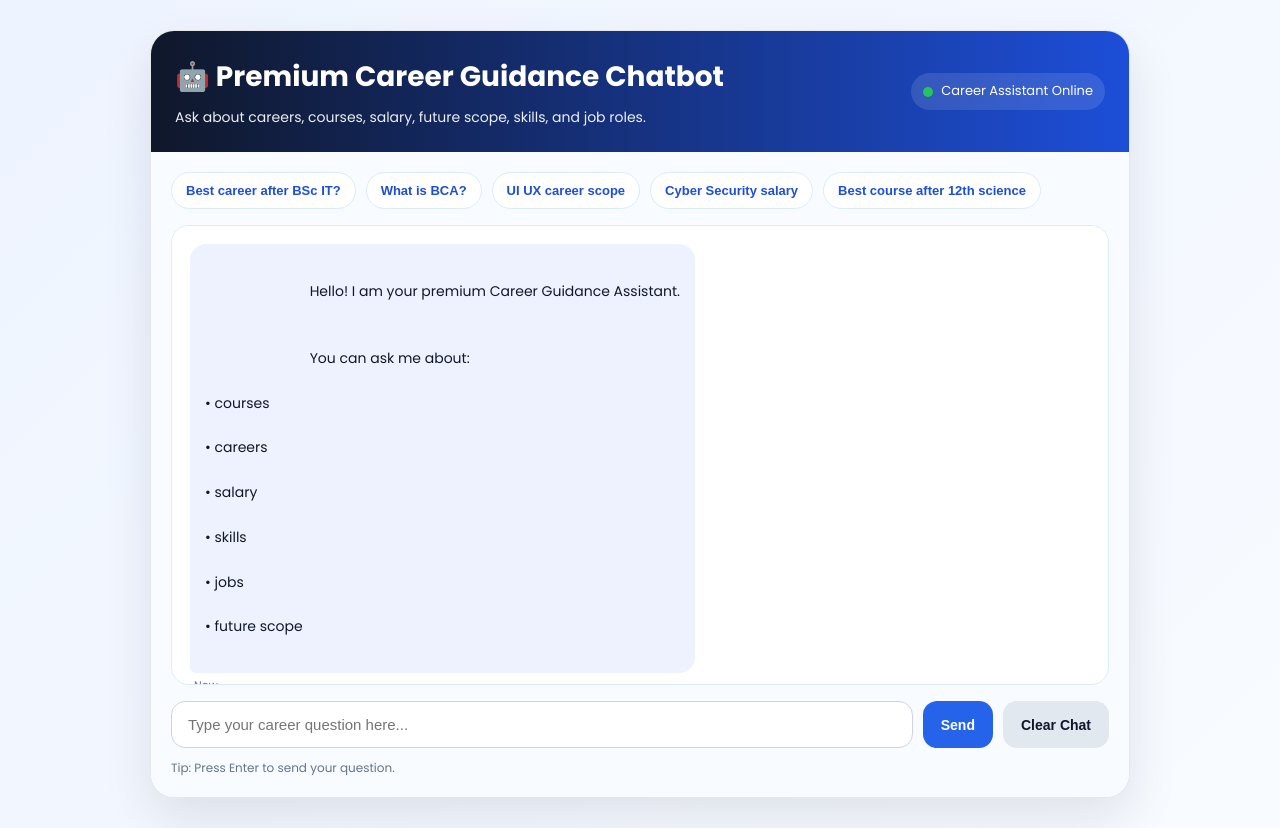
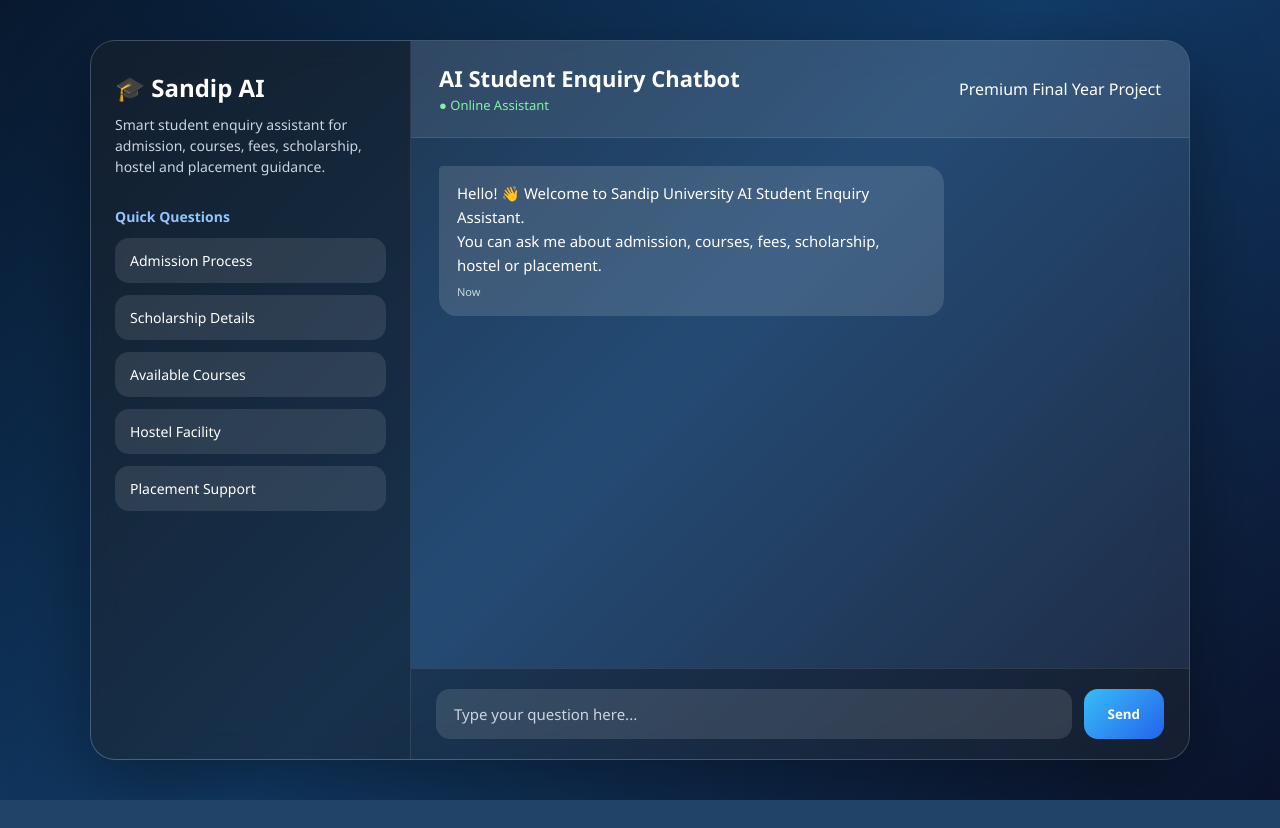
Before and after one commit to nilamtandel-spec/ai-career-guidance, a Python web app: template templates/chatbot.html in a window 1280 px wide. After the commit the page ends 800 px from the top, so only its background shows below. Run offline with Jinja, Linux system fonts and the light colour scheme; the template is opened without the code that fills it, so the values that code supplies are empty.

Commit message:
Update chatbot.html

```diff
--- a/templates/chatbot.html
+++ b/templates/chatbot.html
@@ -2,424 +2,353 @@
 <html lang="en">
 <head>
     <meta charset="UTF-8">
+    <title>AI Student Enquiry Chatbot</title>
     <meta name="viewport" content="width=device-width, initial-scale=1.0">
-    <title>AI Career Chatbot</title>
-    <link rel="stylesheet" href="{{ url_for('static', filename='style.css') }}">
+
     <style>
-        .chat-page {
-            min-height: 100vh;
-            background: linear-gradient(135deg, #eef4ff 0%, #f8fbff 100%);
-            padding: 30px 15px;
+        * {
+            margin: 0;
+            padding: 0;
+            box-sizing: border-box;
+            font-family: 'Segoe UI', sans-serif;
         }
 
-        .chat-shell {
-            max-width: 980px;
-            margin: 0 auto;
-            background: #ffffff;
-            border-radius: 24px;
-            box-shadow: 0 20px 50px rgba(15, 23, 42, 0.10);
+        body {
+            background: linear-gradient(135deg, #08192e, #123c69, #0b132b);
+            min-height: 100vh;
+            display: flex;
+            justify-content: center;
+            align-items: center;
+            color: white;
+        }
+
+        .chat-wrapper {
+            width: 95%;
+            max-width: 1100px;
+            height: 90vh;
+            display: grid;
+            grid-template-columns: 320px 1fr;
+            background: rgba(255,255,255,0.08);
+            backdrop-filter: blur(16px);
+            border-radius: 25px;
             overflow: hidden;
-            border: 1px solid #e5e7eb;
+            box-shadow: 0 25px 80px rgba(0,0,0,0.4);
+            border: 1px solid rgba(255,255,255,0.15);
+        }
+
+        .sidebar {
+            background: rgba(0,0,0,0.35);
+            padding: 30px 24px;
+            border-right: 1px solid rgba(255,255,255,0.1);
+        }
+
+        .logo {
+            font-size: 24px;
+            font-weight: 800;
+            margin-bottom: 10px;
+        }
+
+        .subtitle {
+            color: #cbd5e1;
+            font-size: 14px;
+            line-height: 1.5;
+            margin-bottom: 30px;
+        }
+
+        .quick-title {
+            font-size: 14px;
+            color: #93c5fd;
+            margin-bottom: 12px;
+            font-weight: 600;
+        }
+
+        .quick-btn {
+            width: 100%;
+            padding: 13px 15px;
+            margin-bottom: 12px;
+            border: none;
+            border-radius: 14px;
+            background: rgba(255,255,255,0.1);
+            color: white;
+            text-align: left;
+            cursor: pointer;
+            transition: 0.3s;
+            font-size: 14px;
+        }
+
+        .quick-btn:hover {
+            background: #2563eb;
+            transform: translateX(4px);
+        }
+
+        .chat-main {
+            display: flex;
+            flex-direction: column;
+            height: 100%;
         }
 
         .chat-header {
-            background: linear-gradient(90deg, #0f172a 0%, #1d4ed8 100%);
-            color: white;
-            padding: 24px;
+            padding: 22px 28px;
+            background: rgba(255,255,255,0.08);
+            border-bottom: 1px solid rgba(255,255,255,0.1);
+            display: flex;
+            align-items: center;
+            justify-content: space-between;
         }
 
-        .chat-header h1 {
-            margin: 0 0 6px;
-            font-size: 28px;
+        .chat-header h2 {
+            font-size: 22px;
         }
 
-        .chat-header p {
-            margin: 0;
-            opacity: 0.92;
+        .status {
+            font-size: 13px;
+            color: #86efac;
+        }
+
+        .chat-box {
+            flex: 1;
+            padding: 28px;
+            overflow-y: auto;
+        }
+
+        .message {
+            display: flex;
+            margin-bottom: 22px;
+            animation: fadeIn 0.3s ease;
+        }
+
+        .message.user {
+            justify-content: flex-end;
+        }
+
+        .bubble {
+            max-width: 70%;
+            padding: 15px 18px;
+            border-radius: 18px;
+            font-size: 15px;
+            line-height: 1.6;
+        }
+
+        .bot .bubble {
+            background: rgba(255,255,255,0.13);
+            border-top-left-radius: 4px;
+        }
+
+        .user .bubble {
+            background: linear-gradient(135deg, #2563eb, #1d4ed8);
+            border-top-right-radius: 4px;
+        }
+
+        .time {
+            display: block;
+            font-size: 11px;
+            color: #cbd5e1;
+            margin-top: 6px;
+        }
+
+        .typing {
+            display: none;
+            padding: 0 28px 12px;
+            color: #cbd5e1;
             font-size: 14px;
         }
 
-        .chat-topbar {
+        .chat-input-area {
+            padding: 20px 25px;
+            background: rgba(0,0,0,0.28);
             display: flex;
-            justify-content: space-between;
-            align-items: center;
             gap: 12px;
-            flex-wrap: wrap;
+            border-top: 1px solid rgba(255,255,255,0.1);
         }
 
-        .chat-status {
-            display: inline-flex;
-            align-items: center;
-            gap: 8px;
+        .chat-input-area input {
+            flex: 1;
+            padding: 15px 18px;
+            border-radius: 14px;
+            border: none;
+            outline: none;
+            font-size: 15px;
             background: rgba(255,255,255,0.12);
-            padding: 8px 12px;
-            border-radius: 999px;
-            font-size: 13px;
+            color: white;
         }
 
-        .status-dot {
-            width: 10px;
-            height: 10px;
-            background: #22c55e;
-            border-radius: 50%;
-        }
-
-        .chat-body {
-            padding: 20px;
-            background: #f8fbff;
-        }
-
-        .chat-suggestions {
-            display: flex;
-            gap: 10px;
-            flex-wrap: wrap;
-            margin-bottom: 16px;
-        }
-
-        .suggestion-btn {
-            border: 1px solid #dbeafe;
-            background: white;
-            color: #1d4ed8;
-            padding: 10px 14px;
-            border-radius: 999px;
-            cursor: pointer;
-            font-size: 13px;
-            font-weight: 600;
-            transition: 0.2s ease;
-        }
-
-        .suggestion-btn:hover {
-            background: #eff6ff;
-        }
-
-        .chat-box {
-            height: 460px;
-            overflow-y: auto;
-            background: white;
-            border: 1px solid #dbeafe;
-            border-radius: 18px;
-            padding: 18px;
-            display: flex;
-            flex-direction: column;
-            gap: 14px;
-            scroll-behavior: smooth;
-        }
-
-        .msg-row {
-            display: flex;
-            flex-direction: column;
-            max-width: 78%;
-        }
-
-        .msg-row.user-row {
-            align-self: flex-end;
-        }
-
-        .msg-row.bot-row {
-            align-self: flex-start;
-        }
-
-        .msg {
-            padding: 13px 15px;
-            border-radius: 16px;
-            line-height: 1.6;
-            font-size: 14px;
-            white-space: pre-wrap;
-            word-wrap: break-word;
-        }
-
-        .msg.user {
-            background: linear-gradient(135deg, #2563eb, #1d4ed8);
-            color: white;
-            border-bottom-right-radius: 6px;
-        }
-
-        .msg.bot {
-            background: #eef2ff;
-            color: #111827;
-            border-bottom-left-radius: 6px;
-        }
-
-        .msg-time {
-            font-size: 11px;
-            color: #64748b;
-            margin-top: 4px;
-            padding: 0 4px;
-        }
-
-        .typing {
-            display: inline-flex;
-            gap: 6px;
-            align-items: center;
-            min-height: 20px;
-        }
-
-        .typing span {
-            width: 8px;
-            height: 8px;
-            background: #64748b;
-            border-radius: 50%;
-            animation: bounce 1.2s infinite ease-in-out;
-        }
-
-        .typing span:nth-child(2) { animation-delay: 0.2s; }
-        .typing span:nth-child(3) { animation-delay: 0.4s; }
-
-        @keyframes bounce {
-            0%, 80%, 100% { transform: scale(0.7); opacity: 0.5; }
-            40% { transform: scale(1); opacity: 1; }
-        }
-
-        .chat-controls {
-            margin-top: 16px;
-            display: flex;
-            gap: 10px;
-            align-items: stretch;
-            flex-wrap: wrap;
-        }
-
-        .chat-input-wrap {
-            flex: 1;
-            display: flex;
-            gap: 10px;
-            min-width: 260px;
-        }
-
-        .chat-input-wrap input {
-            flex: 1;
-            border: 1px solid #cbd5e1;
-            border-radius: 14px;
-            padding: 14px 16px;
-            font-size: 15px;
-            outline: none;
-            background: white;
-        }
-
-        .chat-input-wrap input:focus {
-            border-color: #93c5fd;
-            box-shadow: 0 0 0 4px rgba(59,130,246,0.10);
-        }
-
-        .chat-btn {
-            border: none;
-            border-radius: 14px;
-            padding: 14px 18px;
-            cursor: pointer;
-            font-weight: 700;
-            font-size: 14px;
-            transition: 0.2s ease;
+        .chat-input-area input::placeholder {
+            color: #cbd5e1;
         }
 
         .send-btn {
-            background: #2563eb;
+            padding: 15px 24px;
+            border: none;
+            border-radius: 14px;
+            background: linear-gradient(135deg, #38bdf8, #2563eb);
             color: white;
+            font-weight: 700;
+            cursor: pointer;
+            transition: 0.3s;
         }
 
         .send-btn:hover {
-            background: #1d4ed8;
+            transform: scale(1.05);
         }
 
-        .clear-btn {
-            background: #e2e8f0;
-            color: #0f172a;
+        @keyframes fadeIn {
+            from {
+                opacity: 0;
+                transform: translateY(8px);
+            }
+            to {
+                opacity: 1;
+                transform: translateY(0);
+            }
         }
 
-        .clear-btn:hover {
-            background: #cbd5e1;
+        @media(max-width: 850px) {
+            .chat-wrapper {
+                grid-template-columns: 1fr;
+                height: 100vh;
+                width: 100%;
+                border-radius: 0;
             }
 
-        .chat-note {
-            margin-top: 10px;
-            font-size: 12px;
-            color: #64748b;
+            .sidebar {
+                display: none;
             }
 
-        @media (max-width: 768px) {
-            .chat-header h1 {
-                font-size: 23px;
-            }
-
-            .chat-box {
-                height: 420px;
-            }
-
-            .msg-row {
-                max-width: 92%;
-            }
-
-            .chat-controls {
-                flex-direction: column;
-            }
-
-            .chat-input-wrap {
-                width: 100%;
-            }
-
-            .chat-btn {
-                width: 100%;
+            .bubble {
+                max-width: 85%;
             }
         }
     </style>
 </head>
+
 <body>
-    <div class="chat-page">
-        <div class="chat-shell">
+
+<div class="chat-wrapper">
+
+    <div class="sidebar">
+        <div class="logo">🎓 Sandip AI</div>
+        <p class="subtitle">
+            Smart student enquiry assistant for admission, courses, fees, scholarship, hostel and placement guidance.
+        </p>
+
+        <div class="quick-title">Quick Questions</div>
+
+        <button class="quick-btn" onclick="quickQuestion('Tell me about admission process')">
+            Admission Process
+        </button>
+
+        <button class="quick-btn" onclick="quickQuestion('Tell me about scholarship')">
+            Scholarship Details
+        </button>
+
+        <button class="quick-btn" onclick="quickQuestion('Which courses are available?')">
+            Available Courses
+        </button>
+
+        <button class="quick-btn" onclick="quickQuestion('Tell me about hostel facility')">
+            Hostel Facility
+        </button>
+
+        <button class="quick-btn" onclick="quickQuestion('Tell me about placement')">
+            Placement Support
+        </button>
+    </div>
+
+    <div class="chat-main">
+
         <div class="chat-header">
-                <div class="chat-topbar">
             <div>
-                        <h1>🤖 Premium Career Guidance Chatbot</h1>
-                        <p>Ask about careers, courses, salary, future scope, skills, and job roles.</p>
+                <h2>AI Student Enquiry Chatbot</h2>
+                <span class="status">● Online Assistant</span>
             </div>
-                    <div class="chat-status">
-                        <span class="status-dot"></span>
-                        <span>Career Assistant Online</span>
+            <div>Premium Final Year Project</div>
+        </div>
+
+        <div class="chat-box" id="chatBox">
+            <div class="message bot">
+                <div class="bubble">
+                    Hello! 👋 Welcome to Sandip University AI Student Enquiry Assistant.
+                    <br>
+                    You can ask me about admission, courses, fees, scholarship, hostel or placement.
+                    <span class="time">Now</span>
                 </div>
             </div>
         </div>
 
-            <div class="chat-body">
-                <div class="chat-suggestions">
-                    <button class="suggestion-btn" onclick="fillSuggestion('Best career after BSc IT?')">Best career after BSc IT?</button>
-                    <button class="suggestion-btn" onclick="fillSuggestion('What is BCA?')">What is BCA?</button>
-                    <button class="suggestion-btn" onclick="fillSuggestion('UI UX career scope')">UI UX career scope</button>
-                    <button class="suggestion-btn" onclick="fillSuggestion('Cyber Security salary')">Cyber Security salary</button>
-                    <button class="suggestion-btn" onclick="fillSuggestion('Best course after 12th science')">Best course after 12th science</button>
+        <div class="typing" id="typing">AI Assistant is typing...</div>
+
+        <div class="chat-input-area">
+            <input type="text" id="userInput" placeholder="Type your question here..."
+                   onkeypress="handleKey(event)">
+            <button class="send-btn" onclick="sendMessage()">Send</button>
         </div>
 
-                <div id="chatBox" class="chat-box">
-                    <div class="msg-row bot-row">
-                        <div class="msg bot">
-                            Hello! I am your premium Career Guidance Assistant.<br><br>
-                            You can ask me about:
-                            <br>• courses
-                            <br>• careers
-                            <br>• salary
-                            <br>• skills
-                            <br>• jobs
-                            <br>• future scope
-                        </div>
-                        <div class="msg-time">Now</div>
-                    </div>
     </div>
 
-                <div class="chat-controls">
-                    <div class="chat-input-wrap">
-                        <input type="text" id="msg" placeholder="Type your career question here...">
-                        <button class="chat-btn send-btn" onclick="sendMsg()">Send</button>
-                    </div>
-                    <button class="chat-btn clear-btn" onclick="clearChat()">Clear Chat</button>
-                </div>
-
-                <div class="chat-note">
-                    Tip: Press Enter to send your question.
-                </div>
-            </div>
-        </div>
 </div>
 
 <script>
-        function currentTime() {
-            const now = new Date();
-            let hours = now.getHours();
-            let minutes = now.getMinutes().toString().padStart(2, "0");
-            let ampm = hours >= 12 ? "PM" : "AM";
-            hours = hours % 12 || 12;
-            return `${hours}:${minutes} ${ampm}`;
+    function handleKey(event) {
+        if (event.key === "Enter") {
+            sendMessage();
+        }
     }
 
-        function addMessage(text, type) {
+    function quickQuestion(question) {
+        document.getElementById("userInput").value = question;
+        sendMessage();
+    }
+
+    function addMessage(message, sender, time = "Now") {
         const chatBox = document.getElementById("chatBox");
-            const row = document.createElement("div");
-            row.className = `msg-row ${type}-row`;
 
-            const bubble = document.createElement("div");
-            bubble.className = `msg ${type}`;
-            bubble.innerHTML = text.replace(/\n/g, "<br>");
+        const msgDiv = document.createElement("div");
+        msgDiv.classList.add("message", sender);
 
-            const time = document.createElement("div");
-            time.className = "msg-time";
-            time.textContent = currentTime();
+        msgDiv.innerHTML = `
+            <div class="bubble">
+                ${message}
+                <span class="time">${time}</span>
+            </div>
+        `;
 
-            row.appendChild(bubble);
-            row.appendChild(time);
-            chatBox.appendChild(row);
+        chatBox.appendChild(msgDiv);
         chatBox.scrollTop = chatBox.scrollHeight;
     }
 
-        function addTyping() {
-            const chatBox = document.getElementById("chatBox");
-            const row = document.createElement("div");
-            row.className = "msg-row bot-row";
-            row.id = "typingRow";
-
-            const bubble = document.createElement("div");
-            bubble.className = "msg bot";
-            bubble.innerHTML = `
-                <div class="typing">
-                    <span></span><span></span><span></span>
-                </div>
-            `;
-
-            row.appendChild(bubble);
-            chatBox.appendChild(row);
-            chatBox.scrollTop = chatBox.scrollHeight;
-        }
-
-        function removeTyping() {
-            const typingRow = document.getElementById("typingRow");
-            if (typingRow) typingRow.remove();
-        }
-
-        function fillSuggestion(text) {
-            document.getElementById("msg").value = text;
-            document.getElementById("msg").focus();
-        }
-
-        function clearChat() {
-            const chatBox = document.getElementById("chatBox");
-            chatBox.innerHTML = `
-                <div class="msg-row bot-row">
-                    <div class="msg bot">
-                        Chat cleared. Ask me another career question.
-                    </div>
-                    <div class="msg-time">${currentTime()}</div>
-                </div>
-            `;
-        }
-
-        async function sendMsg() {
-            const input = document.getElementById("msg");
+    function sendMessage() {
+        const input = document.getElementById("userInput");
         const message = input.value.trim();
 
-            if (!message) return;
+        if (message === "") {
+            return;
+        }
 
         addMessage(message, "user");
         input.value = "";
-            addTyping();
 
-            try {
-                const response = await fetch("/ask-ai", {
+        document.getElementById("typing").style.display = "block";
+
+        fetch("/chat", {
             method: "POST",
             headers: {
                 "Content-Type": "application/json"
             },
             body: JSON.stringify({ message: message })
+        })
+        .then(response => response.json())
+        .then(data => {
+            setTimeout(() => {
+                document.getElementById("typing").style.display = "none";
+                addMessage(data.reply, "bot", data.time);
+            }, 700);
+        })
+        .catch(error => {
+            document.getElementById("typing").style.display = "none";
+            addMessage("Sorry, I could not generate an answer right now.", "bot");
         });
+    }
+</script>
 
-                const data = await response.json();
-                removeTyping();
-                addMessage(data.reply || "No response received.", "bot");
-            } catch (error) {
-                removeTyping();
-                addMessage("Something went wrong. Please try again.", "bot");
-            }
-        }
-
-        document.getElementById("msg").addEventListener("keypress", function(e) {
-            if (e.key === "Enter") {
-                sendMsg();
-            }
-        });
-    </script>
 </body>
 </html>
```
Lines whose indentation alone changed are shown as unchanged.
